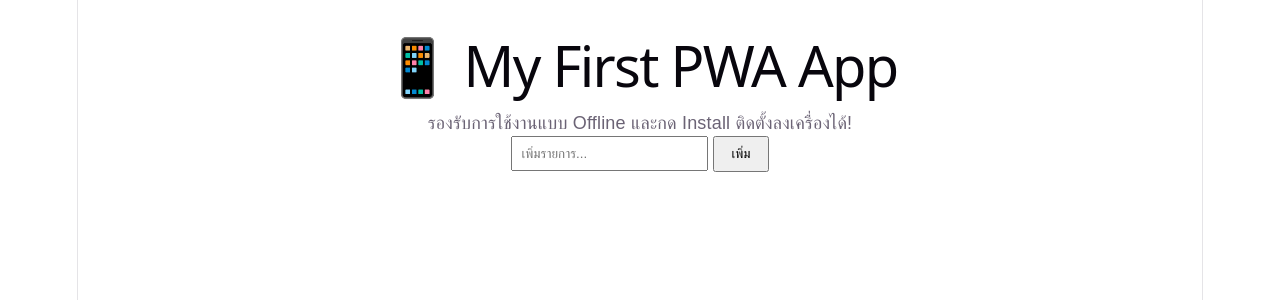
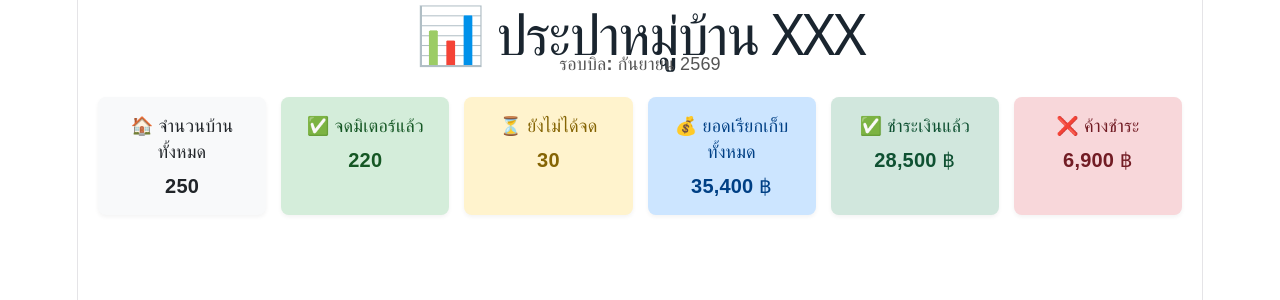
Before and after one commit to Nuikittinan/my-pwa-app, a React (Vite) app: page / in a window 1280 px wide. Shown: the top 300 px of the page. Built offline with nearby package versions, Linux system fonts and the light colour scheme.

Commit message:
เพิ่มAdminDash

```diff
--- a/src/App.jsx
+++ b/src/App.jsx
@@ -1,37 +1,12 @@
-import { useState } from 'react'
-import './App.css'
+import AdminDashboard from './components/AdminDashboard'
+// import AdminMeterEntry from './components/AdminMeterEntry' // (ถ้ามี)
+// import UserDashboard from './components/UserDashboard'   // (ถ้ามี)
 
 function App() {
-  const [todos, setTodos] = useState([])
-  const [input, setInput] = useState('')
-
-  const addTodo = () => {
-    if (!input) return
-    setTodos([...todos, input])
-    setInput('')
-  }
-
   return (
-    <div style={{ padding: '20px', fontFamily: 'sans-serif' }}>
-      <h1>📱  My First PWA App</h1>
-      <p>รองรับการใช้งานแบบ Offline และกด Install ติดตั้งลงเครื่องได้!</p>
-
-      <div style={{ marginBottom: '10px' }}>
-        <input
-          type="text"
-          value={input}
-          onChange={(e) => setInput(e.target.value)}
-          placeholder="เพิ่มรายการ..."
-          style={{ padding: '8px', marginRight: '5px' }}
-        />
-        <button onClick={addTodo} style={{ padding: '8px 16px' }}>เพิ่ม</button>
-      </div>
-
-      <ul>
-        {todos.map((todo, index) => (
-          <li key={index}>{todo}</li>
-        ))}
-      </ul>
+    <div>
+      {/* แสดงหน้า Dashboard กรรมการ */}
+      <AdminDashboard />
     </div>
   )
 }
```
